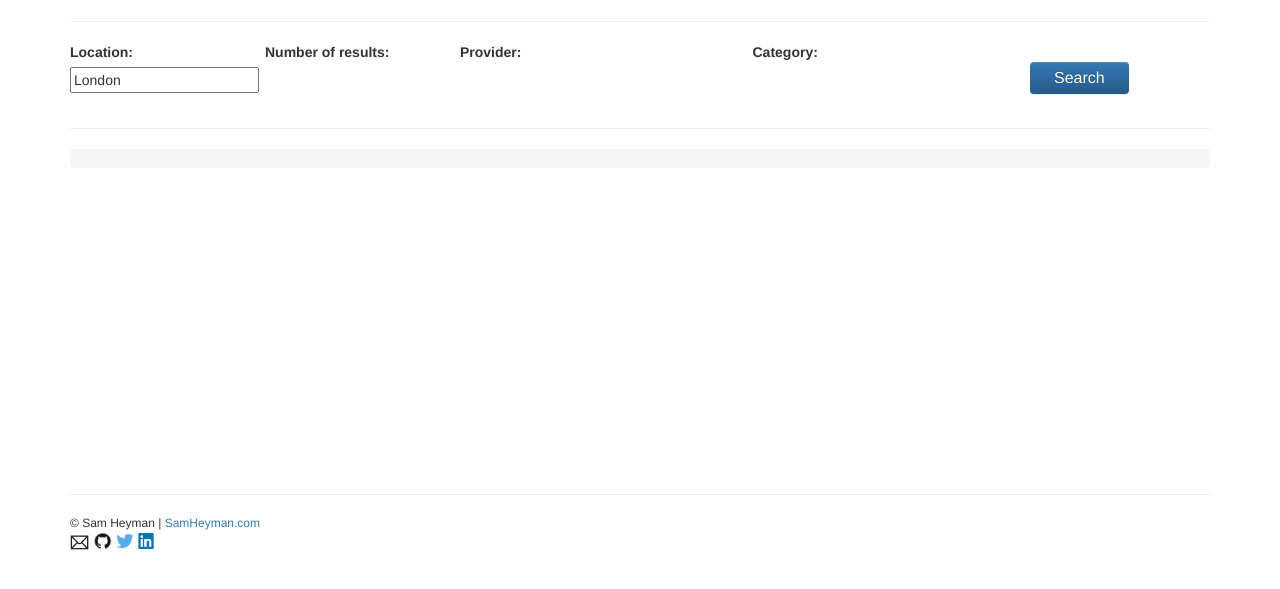
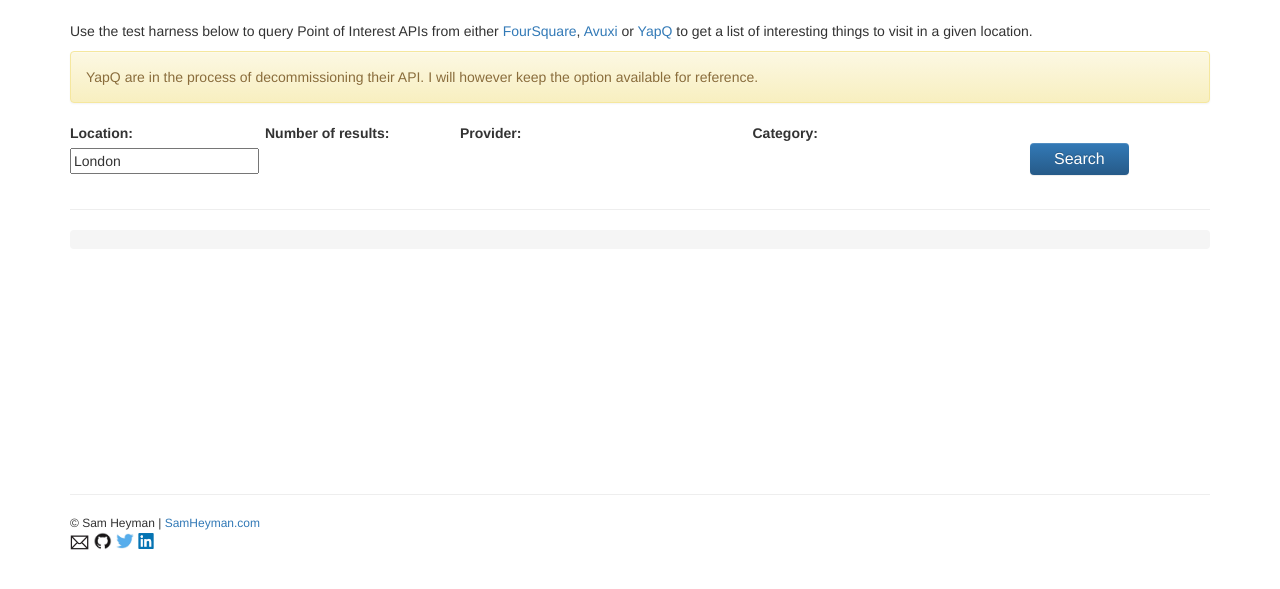
Before and after one commit to samheyman/travel-apis, a Django app: template destinations/templates/destinations/points-of-interest.html in a window 1280 px wide. Shown: the part 169-758 px from the top of the page. Run offline with Django 3.2, Linux system fonts and the light colour scheme; the template is opened without the code that fills it: values that come from a table or form of the project are taken from there, others are empty; some libraries are stand-ins or nearby versions.

Commit message:
Update Foursquare point of interest API

```diff
--- a/destinations/forms.py
+++ b/destinations/forms.py
@@ -7,8 +7,8 @@ class LocationSearchForm(forms.Form):
     provider = forms.ChoiceField(
         choices=(
             [
+                ('foursquare', 'FourSquare'),
                 ('avuxi', 'Avuxi'),
-                ('foursquare', 'FourSquare'),
                 ('yapq','YapQ')
             ]),
         widget=forms.Select(attrs={"class":"form-control form-control-sm", "style":"height:26px"}))
--- a/destinations/templates/destinations/points-of-interest.html
+++ b/destinations/templates/destinations/points-of-interest.html
@@ -27,8 +27,10 @@
 {% block main %}
 <h1>Points of Interest</h1>
 
-    <hr>
-
+    <p>Use the test harness below to query Point of Interest APIs from either <a href="https://developer.foursquare.com/places-api" target="_blank">FourSquare</a>,
+      <a href="https://www.avuxi.com/topplace" target="blank">Avuxi</a>
+      or <a href="http://www.yapq.com/urbanhi" target="blank">YapQ</a> to get a list of interesting things to visit in a given location.</p>
+    <div class="alert alert-warning">YapQ are in the process of decommissioning their API. I will however keep the option available for reference.</div>
     <form>
     {% csrf_token %}
     <div class="row">
```
